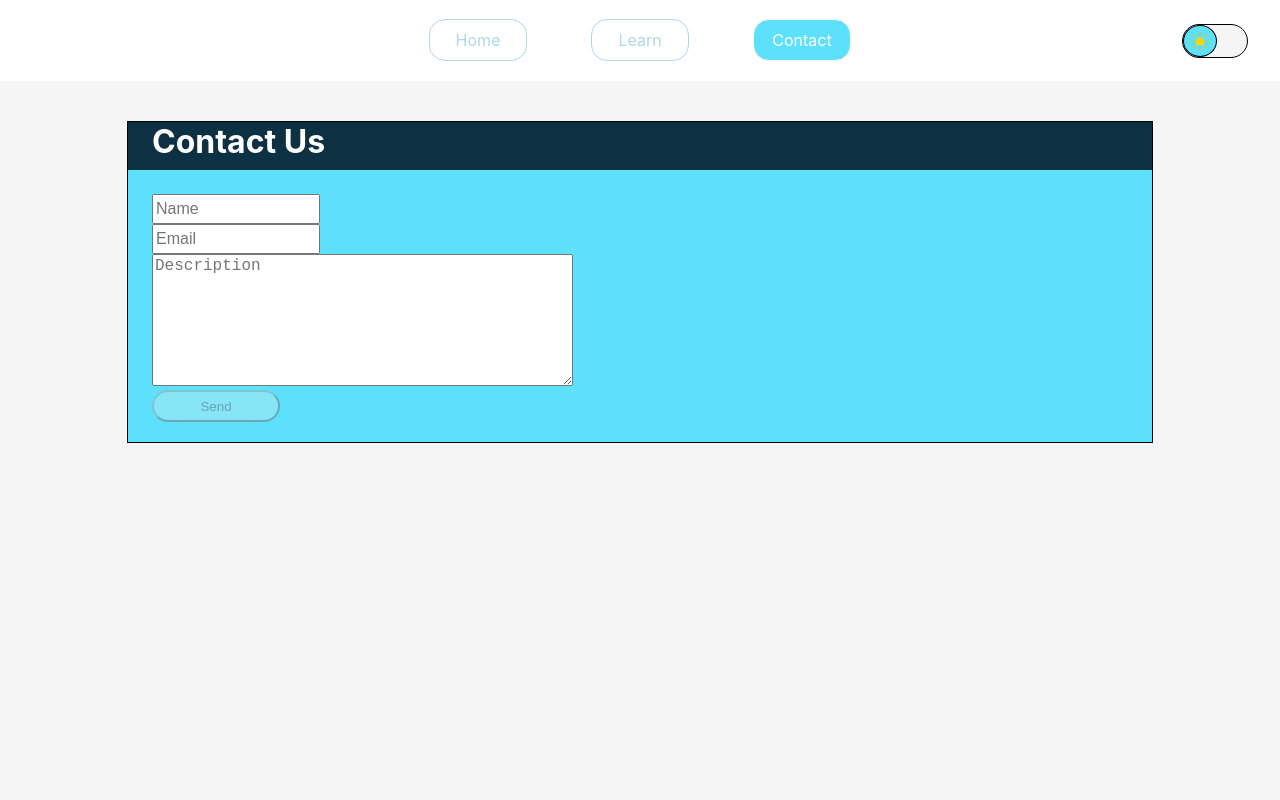
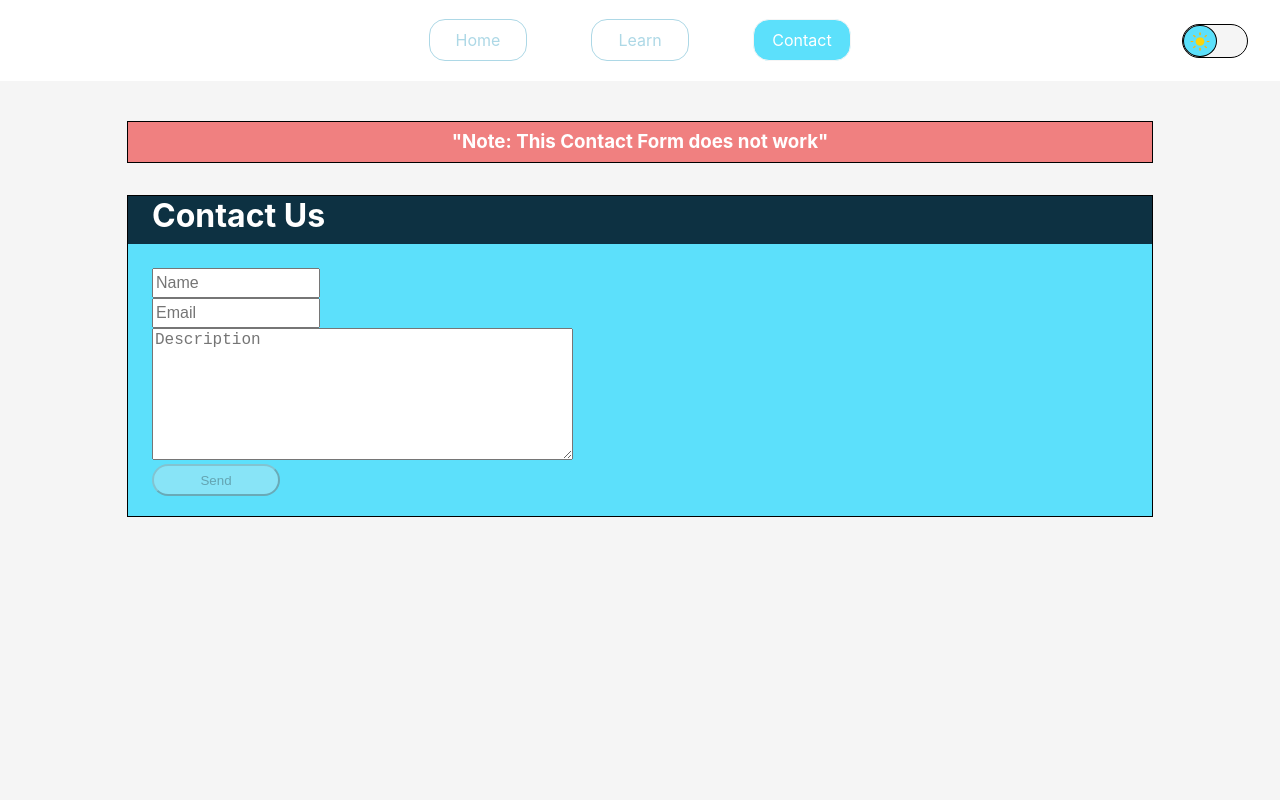
Before and after one commit to StuartGavidia/pluscience, a React (Create React App) app: page /Contact in a window 1280 px wide. Shown: the top 800 px of the page. Built offline with nearby package versions, Linux system fonts and the light colour scheme.

Commit message:
Add Disclaimer Contact Page

```diff
--- a/src/Pages/ContactPage/ContactPage.css
+++ b/src/Pages/ContactPage/ContactPage.css
@@ -9,3 +9,18 @@
     background-color: black;
     padding-top: 2.5rem;
 }
+
+.note {
+    background-color: lightcoral;
+    margin: 0 auto;
+    margin-bottom: 2rem;
+    width: 80%;
+    height: 2.5rem;
+    color: white;
+    border: 1px solid black;
+    text-align: center;
+}
+
+h3 {
+    margin-top: 0.5rem;
+}
--- a/src/Pages/ContactPage/ContactPage.jsx
+++ b/src/Pages/ContactPage/ContactPage.jsx
@@ -10,6 +10,9 @@ export default function ContactPage({darkMode}) {
 
     return (
         <div className={darkMode ? "dark-contact" : "contact"}>
+            <div className="note">
+                <h3>"Note: This Contact Form does not work"</h3>
+            </div>
             <ContactForm
                 darkMode={darkMode}
                 name={name}
```
